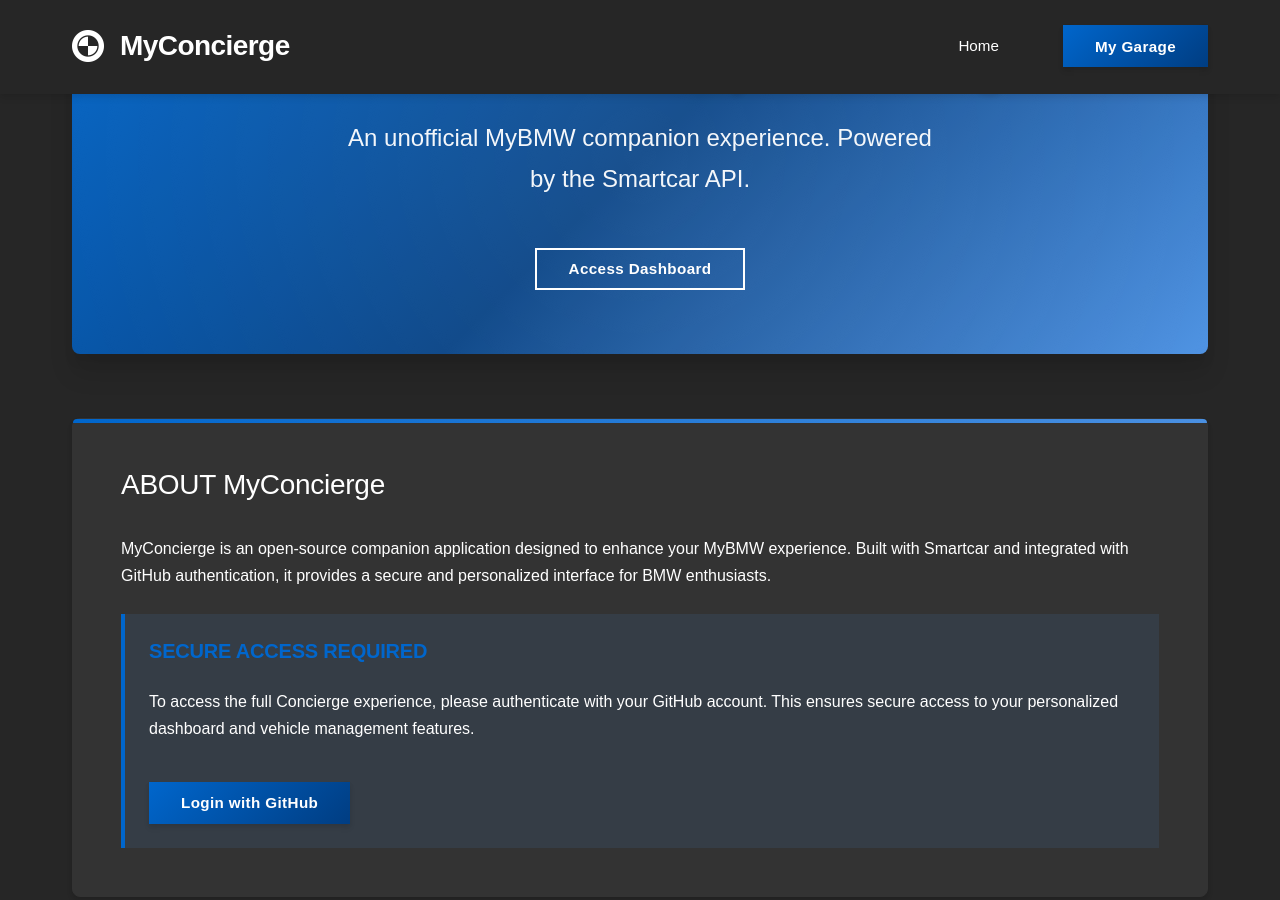
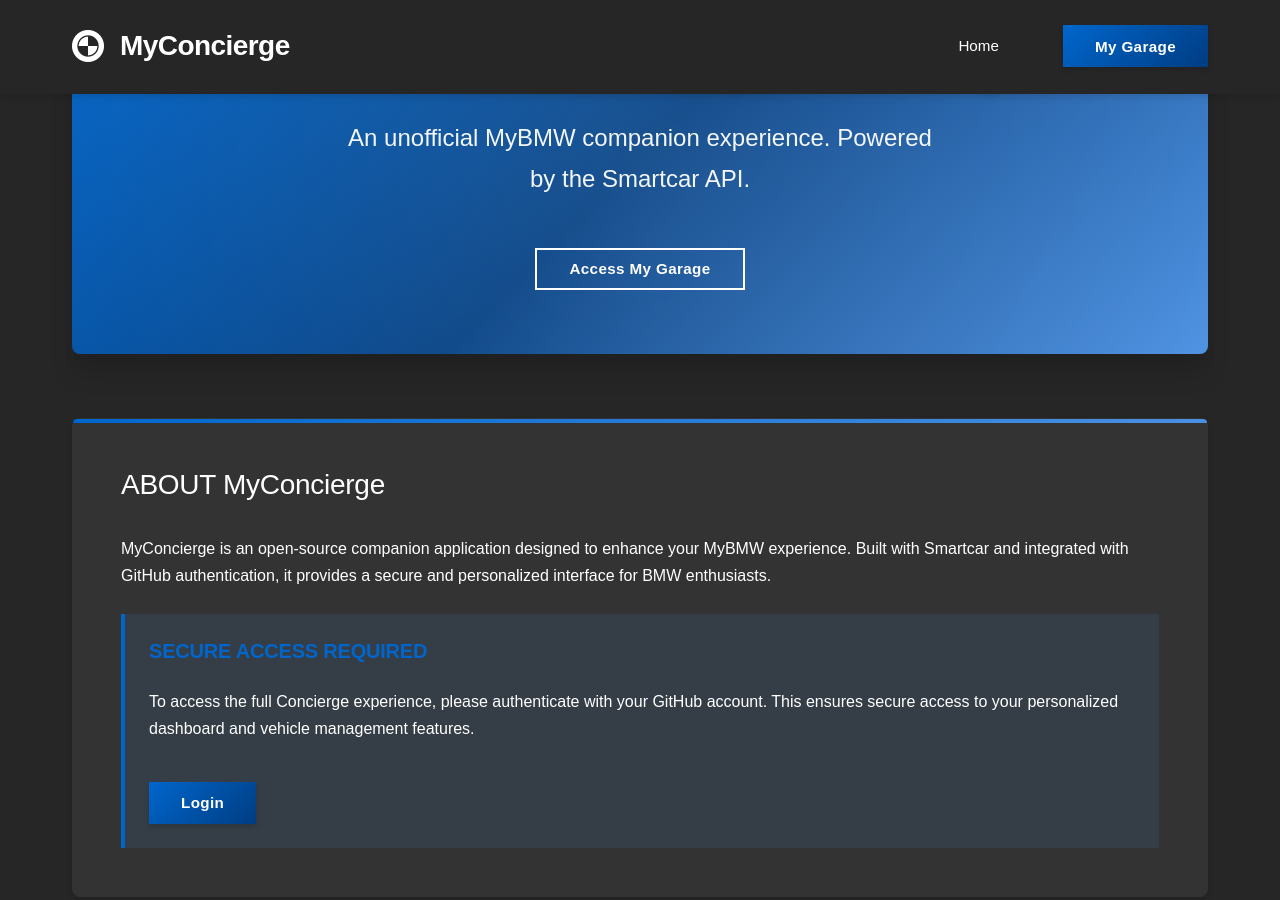
Before and after one commit to chatala1/BMW-Concierge, a Jekyll site: the page built from index.html, in a window 1280 px wide and 900 px high, scrolled down 198 px. Built offline with Jekyll 4.4.1, drawn with Linux system fonts in a browser that asks for light colours; some web fonts are replaced; some of the changed text lies outside the part shown.

Commit message:
Update index.html

```diff
--- a/index.html
+++ b/index.html
@@ -9,7 +9,7 @@
     <p>An unofficial MyBMW companion experience. Powered by the Smartcar API.</p>
     <div style="margin-top: 2rem;">
         <!--<a href="#features" class="btn btn-outline" style="margin-right: 1rem;">Explore Features</a>-->
-        <a href="{{ '/protected.html' | relative_url }}" class="btn btn-outline">Access Dashboard</a>
+        <a href="{{ '/protected.html' | relative_url }}" class="btn btn-outline">Access My Garage</a>
     </div>
 </div>
 
@@ -22,7 +22,7 @@
             <h3>SECURE ACCESS REQUIRED</h3>
             <p>To access the full Concierge experience, please authenticate with your GitHub account. This ensures secure access to your personalized dashboard and vehicle management features.</p>
             <button onclick="bmwAuth.login()" class="btn btn-primary" style="margin-top: 1rem;">
-                Login with GitHub
+                Login
             </button>
         </div>
     </div>
@@ -87,8 +87,4 @@
     </ol>
 </div>
 
-    <div style="margin-top: 1.5rem;">
-        <a href="{{ '/privacy.html' | relative_url }}" class="#">Privacy Policy</a>
-        <a href="https://github.com/chatala1/BMW-Concierge/blob/main/LICENSE" target="_blank" class="#" style="margin-left: 1rem;">View License</a>
-    </div>
 </div>
```
